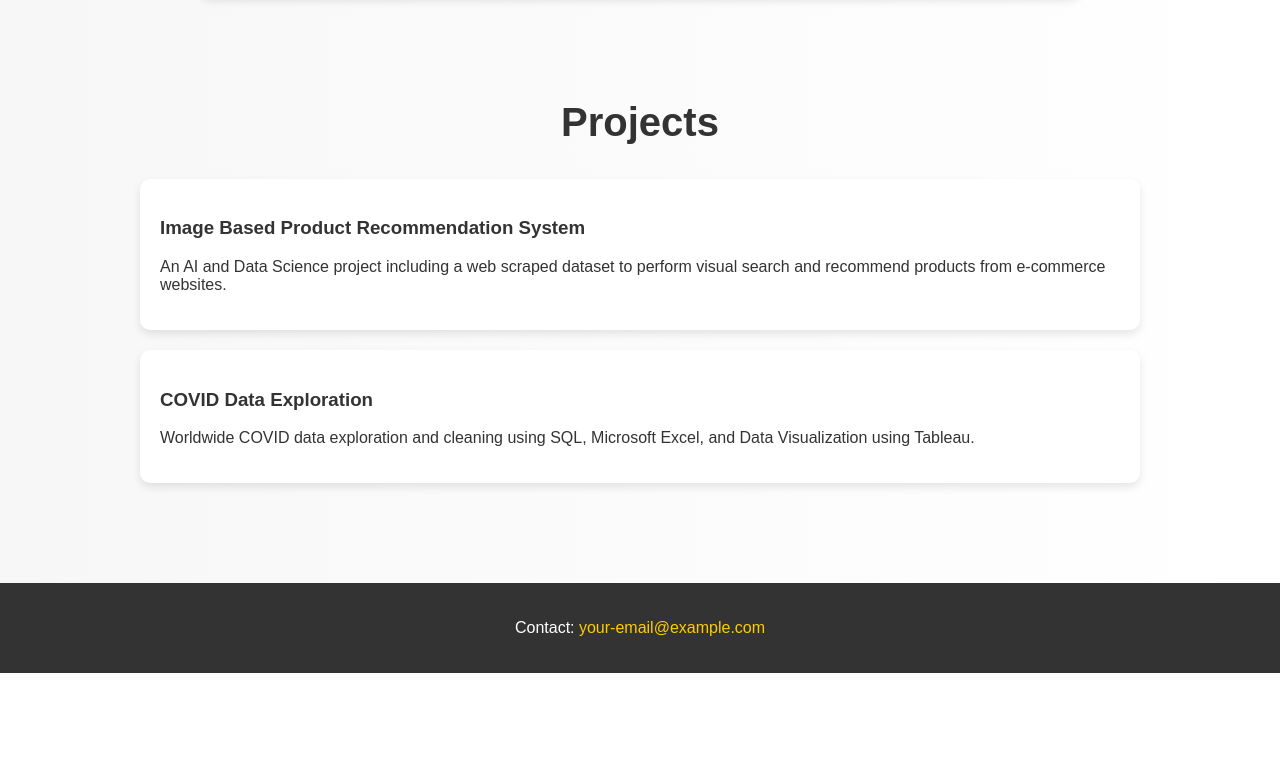
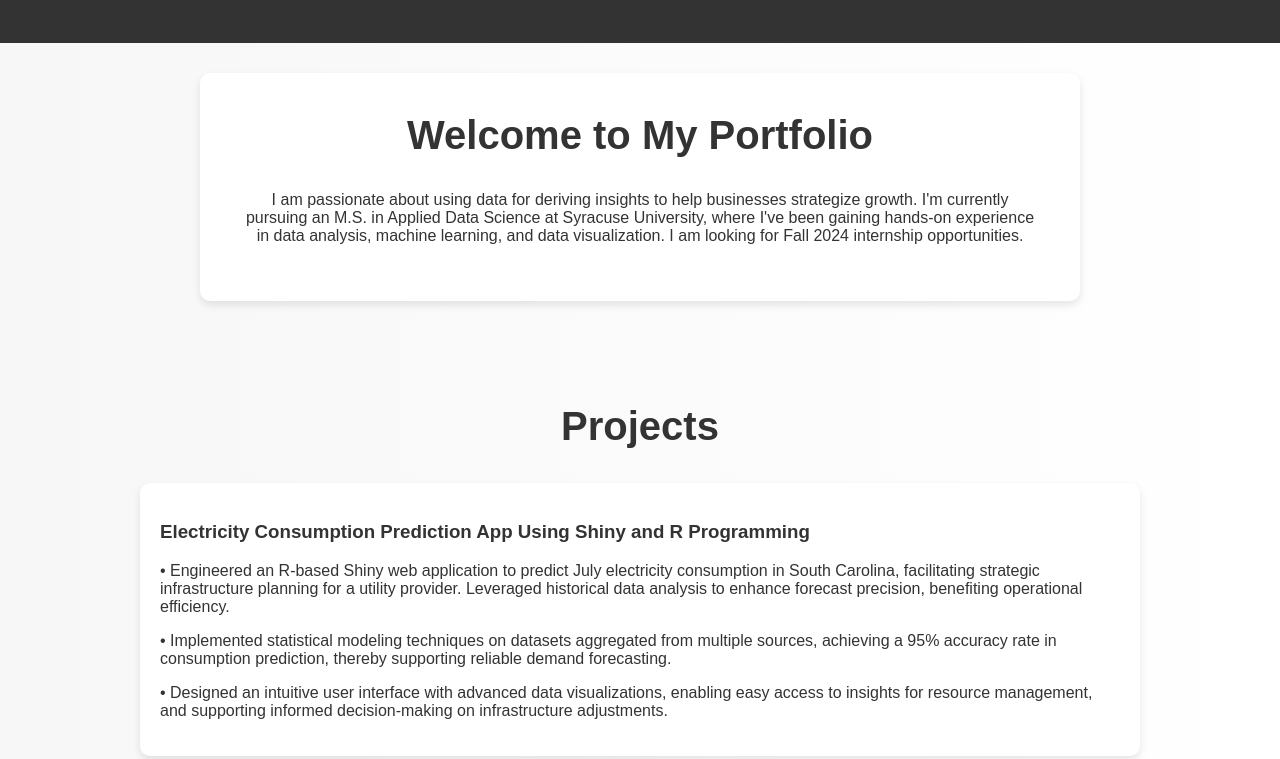
Before and after one commit to datarijul/ugawekarrijul.github.io, a plain HTML site: page index.html in a window 1280 px wide. Shown: the part 616-1375 px from the top of the page. Before the commit the page ends 1289 px from the top, so only its background shows below. Drawn offline with Linux system fonts and the light colour scheme.

Commit message:
Update index.html

```diff
--- a/index.html
+++ b/index.html
@@ -8,24 +8,25 @@
 </head>
 <body>
     <header class="header">
+        <div class="photo-container">
+            <img src="DSC_4577 fffff .jpg" alt="Rijul Ugawekar">
+        </div>
         <h1>Rijul Ugawekar</h1>
         <p>A Passionate Data Science and Engineering Professional who loves using data to uncover insights and drive business decisions.</p>
     </header>
 
-    <section class="intro">
+    <section class="intro" id="intro">
         <h2>Welcome to My Portfolio</h2>
         <p>I am passionate about using data for deriving insights to help businesses strategize growth. I'm currently pursuing an M.S. in Applied Data Science at Syracuse University, where I've been gaining hands-on experience in data analysis, machine learning, and data visualization. I am looking for Fall 2024 internship opportunities.</p>
     </section>
 
-    <section class="projects">
+    <section class="projects" id="projects">
         <h2>Projects</h2>
         <div class="project">
-            <h3>Image Based Product Recommendation System</h3>
-            <p>An AI and Data Science project including a web scraped dataset to perform visual search and recommend products from e-commerce websites.</p>
-        </div>
-        <div class="project">
-            <h3>COVID Data Exploration</h3>
-            <p>Worldwide COVID data exploration and cleaning using SQL, Microsoft Excel, and Data Visualization using Tableau.</p>
+            <h3>Electricity Consumption Prediction App Using Shiny and R Programming</h3>
+            <p>• Engineered an R-based Shiny web application to predict July electricity consumption in South Carolina, facilitating strategic infrastructure planning for a utility provider. Leveraged historical data analysis to enhance forecast precision, benefiting operational efficiency.</p>
+            <p>• Implemented statistical modeling techniques on datasets aggregated from multiple sources, achieving a 95% accuracy rate in consumption prediction, thereby supporting reliable demand forecasting.</p>
+            <p>• Designed an intuitive user interface with advanced data visualizations, enabling easy access to insights for resource management, and supporting informed decision-making on infrastructure adjustments.</p>
         </div>
         <!-- Add more projects here -->
     </section>
@@ -33,5 +34,7 @@
     <footer class="footer">
         <p>Contact: <a href="mailto:your-email@example.com">your-email@example.com</a></p>
     </footer>
+
+    <script src="script.js"></script>
 </body>
 </html>
```
